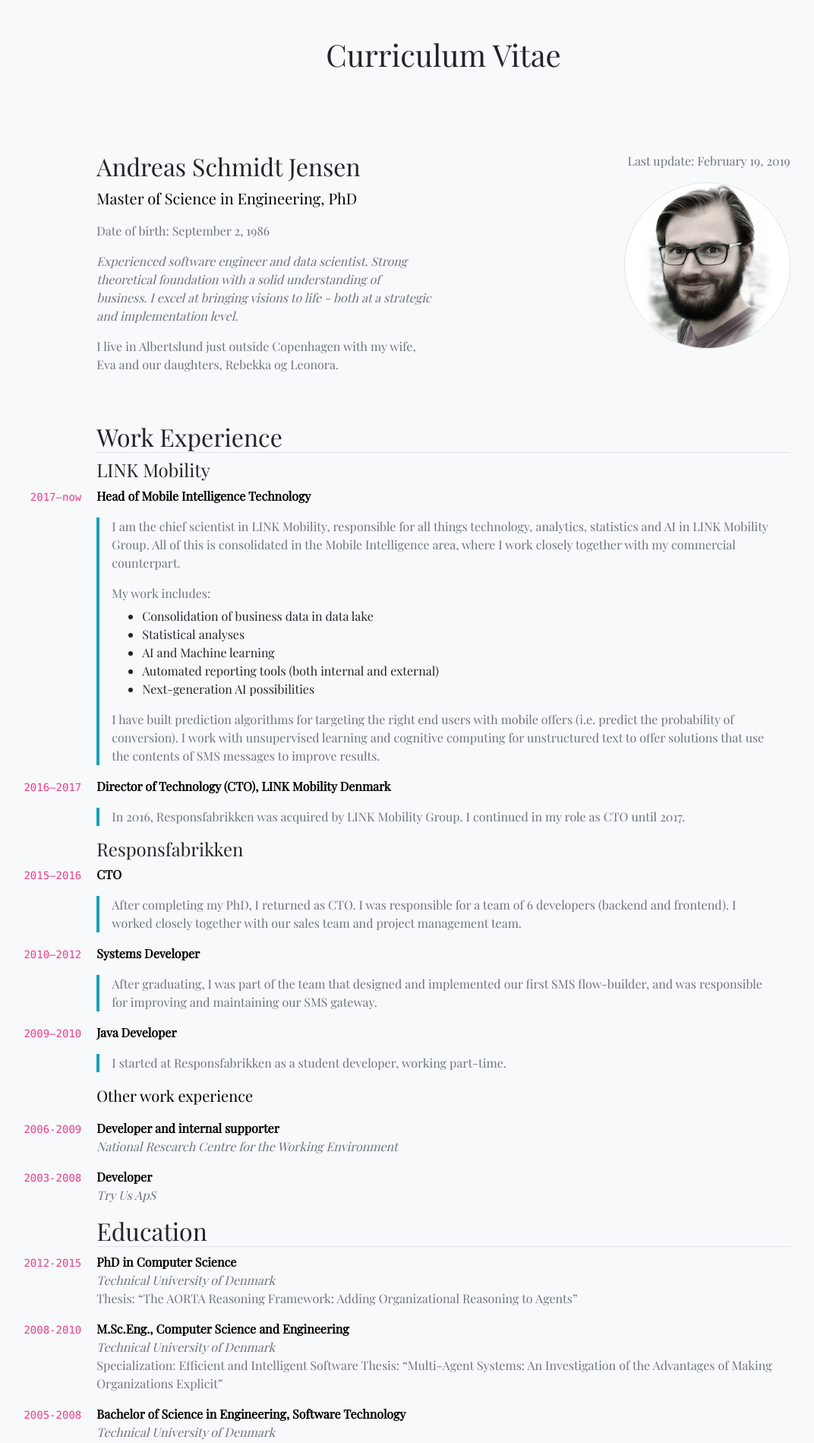
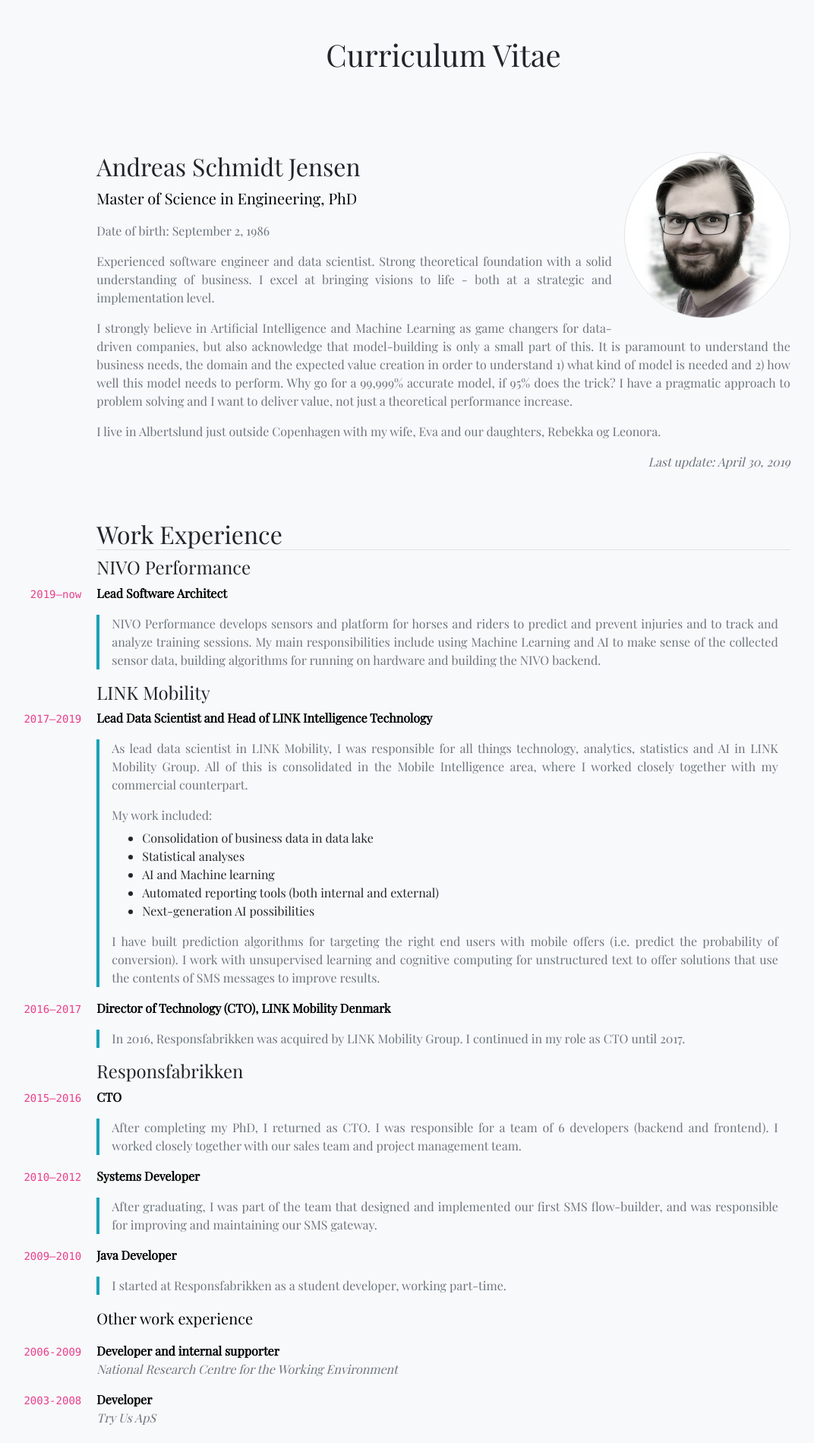
Before and after one commit to andreasschmidtjensen/andreasschmidtjensen.github.io, a Jekyll site: the page built from cv.md, in a window 1280 px wide. Shown: the top 1899 px of the page at 76% size, without its empty margins (56-1128 px from the left). Built offline with Jekyll 4.4.1, drawn with Linux system fonts in a browser that asks for light colours; nearby versions of some CDN libraries.

Commit message:
Update CV

```diff
--- a/cv.md
+++ b/cv.md
@@ -3,33 +3,47 @@ layout: cv
 title: Curriculum Vitae
 ---
 
-<div class="row my-5">
+<div class="row mt-5">
     <div class="col-sm">
+        <div id="portrait">
+            <img src="img/asj.jpg" class="rounded-circle border float-right ml-3 mb-2" />
+        </div>
         <h2 class="border-0">Andreas Schmidt Jensen</h2>
         <p class="lead">Master of Science in Engineering, PhD</p>
         <p>Date of birth: September 2, 1986</p>
         <p>
-            <i>Experienced software engineer and data scientist. Strong theoretical foundation with a solid understanding of business. I excel at bringing visions to life - both at a strategic and implementation level.</i>
+            Experienced software engineer and data scientist. Strong theoretical foundation with a solid understanding of business. I excel at bringing visions to life - both at a strategic and implementation level.
+        </p>
+        <p>
+            I strongly believe in Artificial Intelligence and Machine Learning as game changers for data-driven companies, but also acknowledge that model-building is only a small part of this. It is paramount to understand the business needs, the domain and the expected value creation in order to understand 1) what kind of model is needed and 2) how well this model needs to perform. Why go for a 99,999% accurate model, if 95% does the trick? I have a pragmatic approach to problem solving and I want to deliver value, not just a theoretical performance increase.
         </p>
         <p>
             I live in Albertslund just outside Copenhagen with my wife, Eva and our daughters, Rebekka og Leonora.
         </p>
+        <p class="float-right"><i>Last update: April 30, 2019</i></p>
     </div>
-    <div class="col-sm">
-        <p class="float-right" style="clear: both;">Last update: February 19, 2019</p>
-        <img src="img/asj.jpg" class="rounded-circle border float-right" style="clear: both;" />
+</div>
+<div class="row mb-5">
+    <div id="portrait-mini" class="col" style="text-align: right">
+        <img src="img/asj.jpg" class="rounded-circle border" />
     </div>
 </div>
 
 ## Work Experience
 
+#### NIVO Performance
+`2019—now`
+**Lead Software Architect**
+> NIVO Performance develops sensors and platform for horses and riders to predict and prevent injuries and to track and analyze training sessions.
+> My main responsibilities include using Machine Learning and AI to make sense of the collected sensor data, building algorithms for running on hardware and building the NIVO  backend.
+
 #### LINK Mobility
 
-`2017—now`
-**Head of Mobile Intelligence Technology**
-> I am the chief scientist in LINK Mobility, responsible for all things technology, analytics, statistics and AI in LINK Mobility Group. All of this is consolidated in the Mobile Intelligence area, where I work closely together with my commercial counterpart.
+`2017—2019`
+**Lead Data Scientist and Head of LINK Intelligence Technology**
+> As lead data scientist in LINK Mobility, I was responsible for all things technology, analytics, statistics and AI in LINK Mobility Group. All of this is consolidated in the Mobile Intelligence area, where I worked closely together with my commercial counterpart.
 >
-> My work includes:
+> My work included:
 > - Consolidation of business data in data lake
 > - Statistical analyses
 > - AI and Machine learning
--- a/style.css
+++ b/style.css
@@ -14,7 +14,7 @@
 }
 
 .post p {
-	text-align: justify
+	text-align: justify;
 }
 .post img {
 	display: block;
@@ -44,6 +44,10 @@
 	display: block;
 }
 
+#portrait-mini {
+	display: none;
+}
+
 @media only screen
 and (min-device-width: 768px) {
 	.cv code.highlighter-rouge {
@@ -62,12 +66,24 @@ and (min-device-width: 768px) {
 	}
 }
 
+@media only screen
+and (max-device-width: 767px) {
+	#portrait {
+		display: none;
+	}
+	#portrait-mini {
+		display: unset;
+	}
+}
+
 .cv strong, .cv p.lead {
 	color: #000;
+	text-align: unset;
 }
 
 .cv p {
     color: #6c757d;
+    text-align: justify;
 }
 
 .cv em {
```
